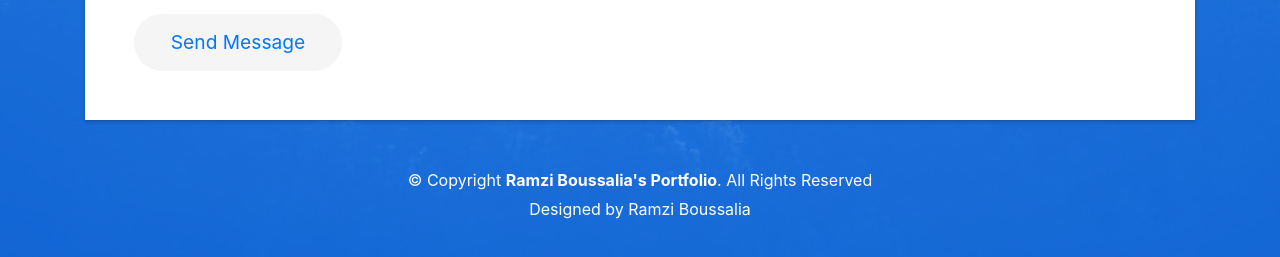
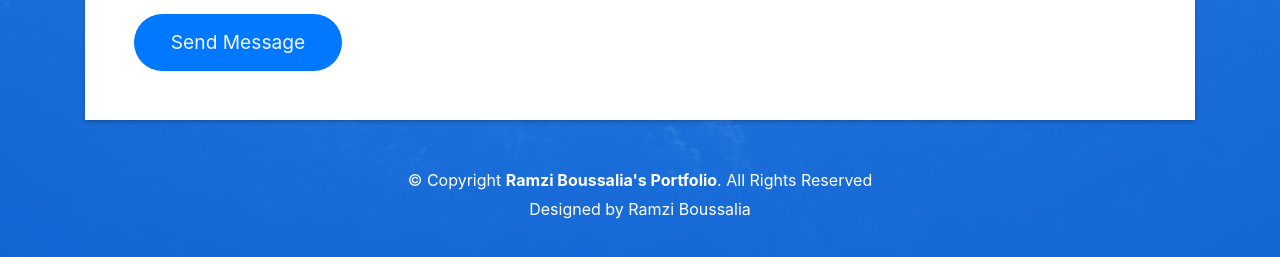
Before and after one commit to sherlockdw/sherlockdw.github.io, a plain HTML site: page index.html in a window 1280 px wide. Shown: the part 4125-4382 px from the top of the page. Drawn offline with Linux system fonts and the light colour scheme; files whose address does not match are found by name.

Commit message:
message button updated

```diff
--- a/css/style.css
+++ b/css/style.css
@@ -1182,6 +1182,18 @@ footer .credits a {
 
 }
 
+.button-ab{
+  background-color: #0078ff;
+  color: #f5f5f5;
+  border-color: #fff;
+}
+
+.button-ab:hover{
+  background-color: #fff;
+  color: #0078ff;
+  transition:all 500ms ease
+}
+
 .button-a {
   background-color: #f5f5f5;
   color: #0078ff;
--- a/index.html
+++ b/index.html
@@ -573,7 +573,7 @@
                           </div>
                         </div>
                         <div class="col-md-12">
-                          <button type="submit" class="button button-a button-big button-rouded">Send Message</button>
+                          <button type="submit" class="button button-ab button-big button-rouded">Send Message</button>
                         </div>
                       </div>
                     </form>
```
